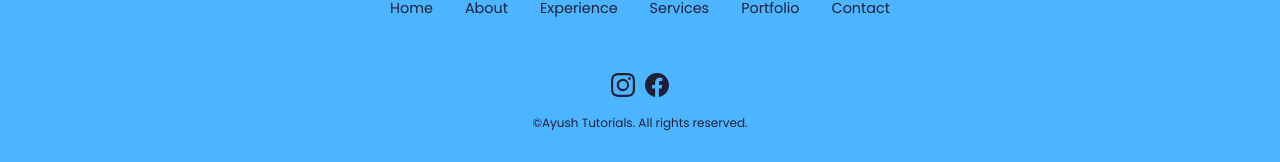
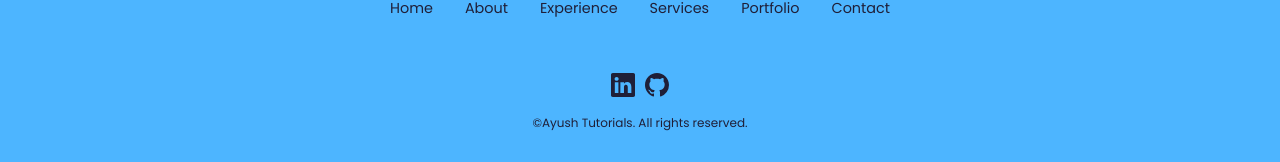
Before and after one commit to AyushMutum/MyPortfolio, a React (Create React App) app: page / in a window 1280 px wide. Shown: the part 5665-5827 px from the top of the page. Built offline with nearby package versions, Linux system fonts and the light colour scheme.

Commit message:
portfolio v2

```diff
--- a/src/components/footer/Footer.jsx
+++ b/src/components/footer/Footer.jsx
@@ -1,7 +1,7 @@
 import React from 'react'
 import './footer.css'
-import {BsInstagram} from 'react-icons/bs'
-import {BsFacebook} from 'react-icons/bs'
+import {BsLinkedin} from 'react-icons/bs'
+import {BsGithub} from 'react-icons/bs'
 
 const Footer = () => {
   return (
@@ -19,8 +19,10 @@ const Footer = () => {
       </ul>
 
       <div className="footer__socials">
-        <a className="social_icons" href="https://instagram"><BsInstagram/></a>
-        <a className="social_icons" href="https://facebook.com"><BsFacebook/></a>
+
+        <a className='social_icons' href="https://www.linkedin.com/in/ayush-mutum-256b80262/" target="_blank"><BsLinkedin/></a>
+        <a  className='social_icons' href="https://github.com/AyushMutum" target="_blank"><BsGithub/> </a>
+
       </div>
 
 
```
